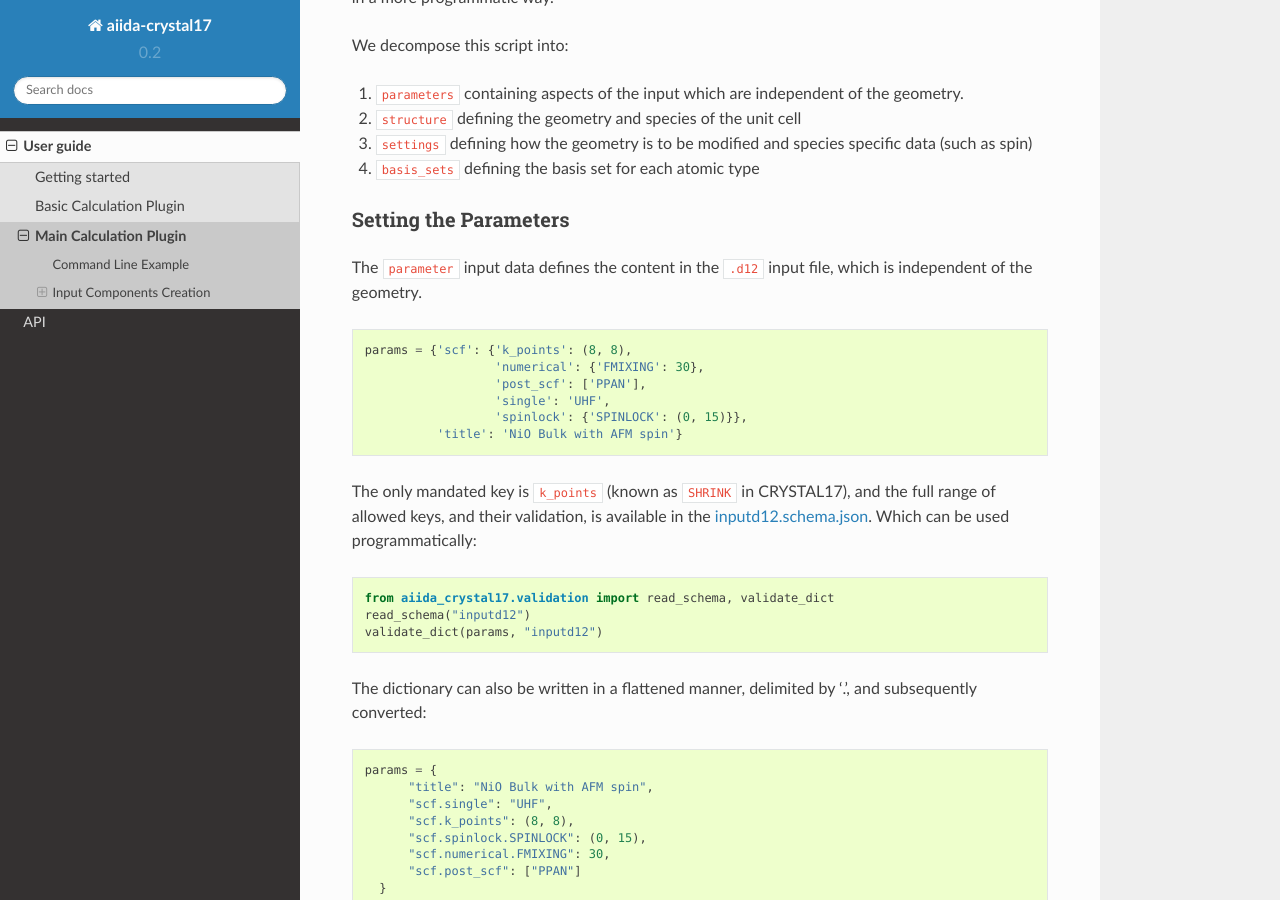
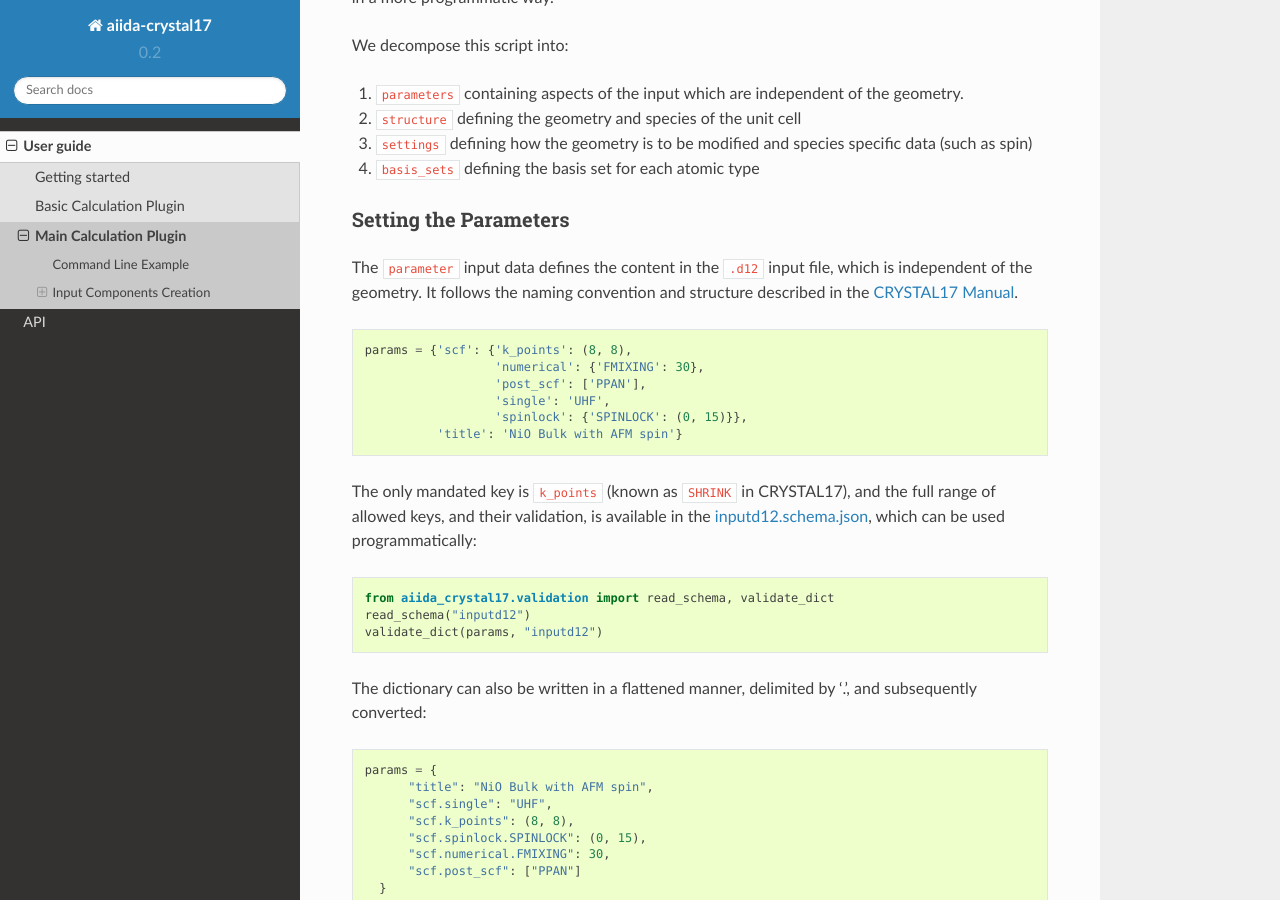
Before and after one commit to aiidaplugins/aiida-crystal17, a Sphinx documentation site: the page built from docs/source/user_guide/calc_main.rst, in a window 1280 px wide and 900 px high, scrolled down 3164 px. Built offline with Sphinx 7.4.7 and the Read the Docs theme 2.0.0, drawn with Linux system fonts in a browser that asks for light colours; some of the changed text lies outside the part shown.

```diff
--- a/docs/source/user_guide/calc_main.rst
+++ b/docs/source/user_guide/calc_main.rst
@@ -96,7 +96,7 @@ The outputs represent:
 -  ``output_parameters`` stores a dictionary of key parameters in the
    database, for later querying.
 -  ``output_arrays`` stores keys in the database to array data stored on file
-   (such as symmetry operations and mulliken charges).
+   (such as symmetry operations and Mulliken charges).
 -  ``output_structure`` stores the final geometry from the calculation
 
 For compatibility, parameters are named
@@ -191,6 +191,8 @@ Setting the Parameters
 
 The ``parameter`` input data defines the content in the
 ``.d12`` input file, which is independent of the geometry.
+It follows the naming convention and structure
+described in the `CRYSTAL17 Manual <http://www.crystal.unito.it/Manuals/crystal17.pdf>`_.
 
 .. code-block:: python
 
@@ -203,8 +205,8 @@ The ``parameter`` input data defines the content in the
 
 The only mandated key is ``k_points`` (known as ``SHRINK`` in CRYSTAL17),
 and the full range of allowed keys, and their validation, is available in the
-`inputd12.schema.json <https://github.com/chrisjsewell/aiida-crystal17/tree/master/aiida_crystal17/validation/inputd12.schema.json>`_.
-Which can be used programmatically:
+`inputd12.schema.json <https://github.com/chrisjsewell/aiida-crystal17/tree/master/aiida_crystal17/validation/inputd12.schema.json>`_,
+which can be used programmatically:
 
 .. code:: Python
 
```
Also changed, not shown: 1 other file.
